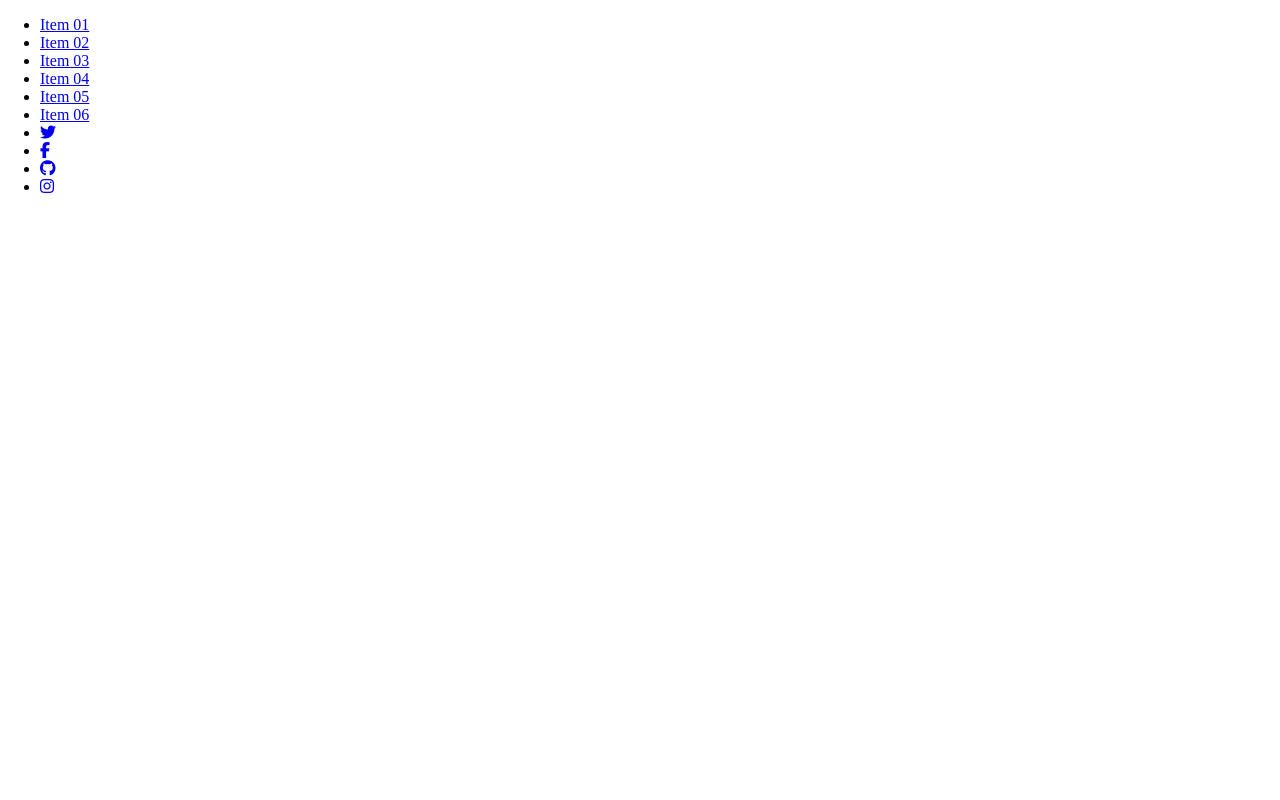
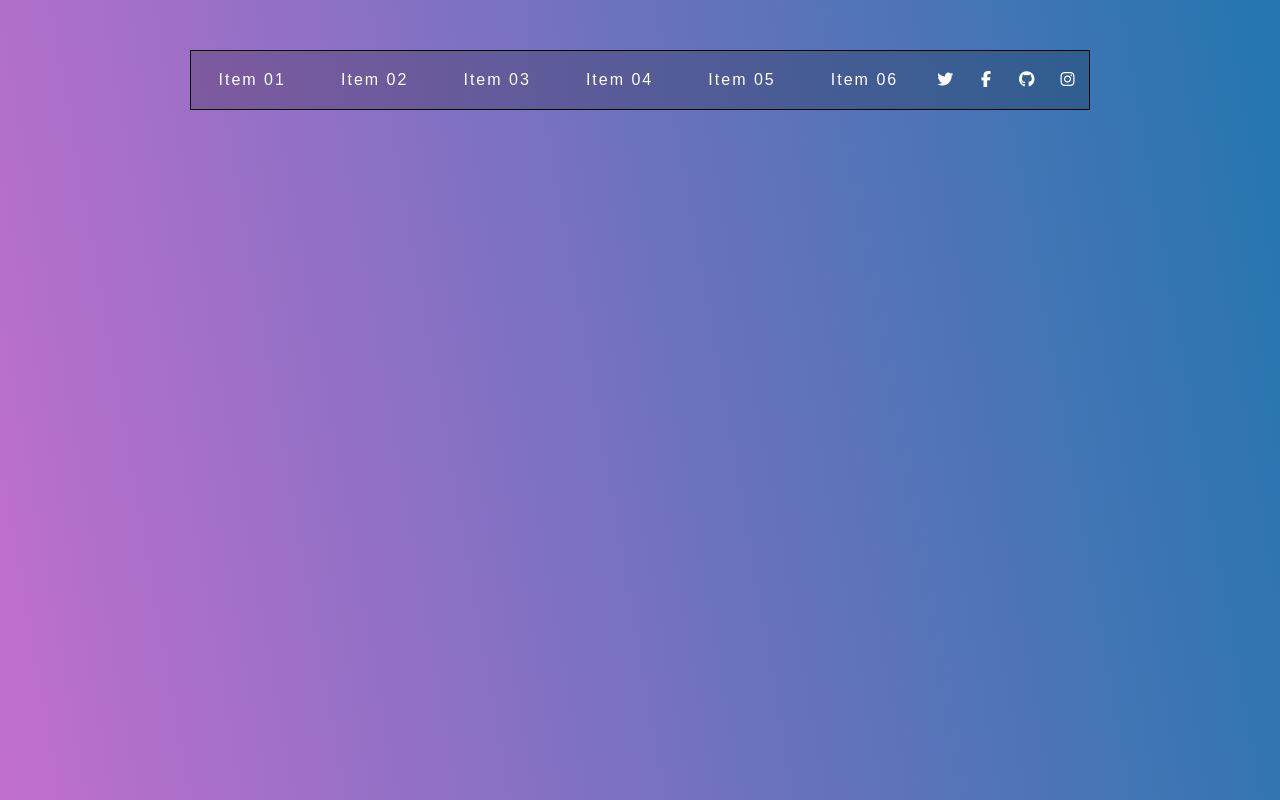
Before and after one commit to Meggles/flexbox-exercise, a website: page index.html in a window 1280 px wide. Drawn offline with Linux system fonts and the light colour scheme; files that its build step writes are made by us from their sources.

Commit message:
Set up basic styles for app

```diff
--- a/css/styles.css
+++ b/css/styles.css
@@ -1,42 +1,64 @@
 html, body {
   margin: 0;
+  box-sizing: border-box;
+  min-height: 100%;
+}
+
+*, *:before, *:after {
+  box-sizing: inherit;
+}
+
+body {
+  font-family: sans-serif;
+  margin: 0;
+  background-image: linear-gradient(260deg, #2376ae 0%, #c16ecf 100%);
+}
+
+a {
+  color: white;
+  font-weight: 100;
+  letter-spacing: 2px;
+  text-decoration: none;
+  background: rgba(0, 0, 0, 0.2);
+  padding: 20px 5px;
+  display: inline-block;
+  width: 100%;
+  text-align: center;
+  transition: all 0.5s;
+}
+
+a:hover {
+  background: rgba(0, 0, 0, 0.3);
+}
+
+.wrapper {
+  max-width: 1000px;
+  margin: 0 auto;
+  padding: 50px;
 }
 
 /* Basic setup */
-.container {
-  font-size: 40px;
-  color: white;
-  text-align: center;
-  font-family: Arial, sans-serif;
+.flex-nav ul {
+  border: 1px solid black;
+  list-style: none;
+  margin: 0;
+  padding: 0;
+  display: flex;
 }
 
-.box {
-  padding: 2rem 1rem;
-  box-sizing: border-box;
+.flex-nav li {
+  flex: 3;
 }
 
-.box1 { background: #1abc9c; }
-.box2 { background: #3498db; }
-.box3 { background: #9b59b6; }
-.box4 { background: #34495e; }
-.box5 { background: #f1c40f; }
-.box6 { background: #e67e22; }
-.box7 { background: #e74c3c; }
-.box8 { background: #bdc3c7; }
-.box9 { background: #2ecc71; }
-.box10 { background: #16a085; }
-
-
+.flex-nav .social {
+  flex: 1;
+}
 
 
 /* Flexbox styles */
 
-.container {
-  display: flex;
-  flex-wrap: wrap;
-  flex-direction: column;
-  border: 10px solid turquoise;
-  height: 100vh;
+.wrapper {
+  max-width: 1000px;
 }
 
 .box {
```
